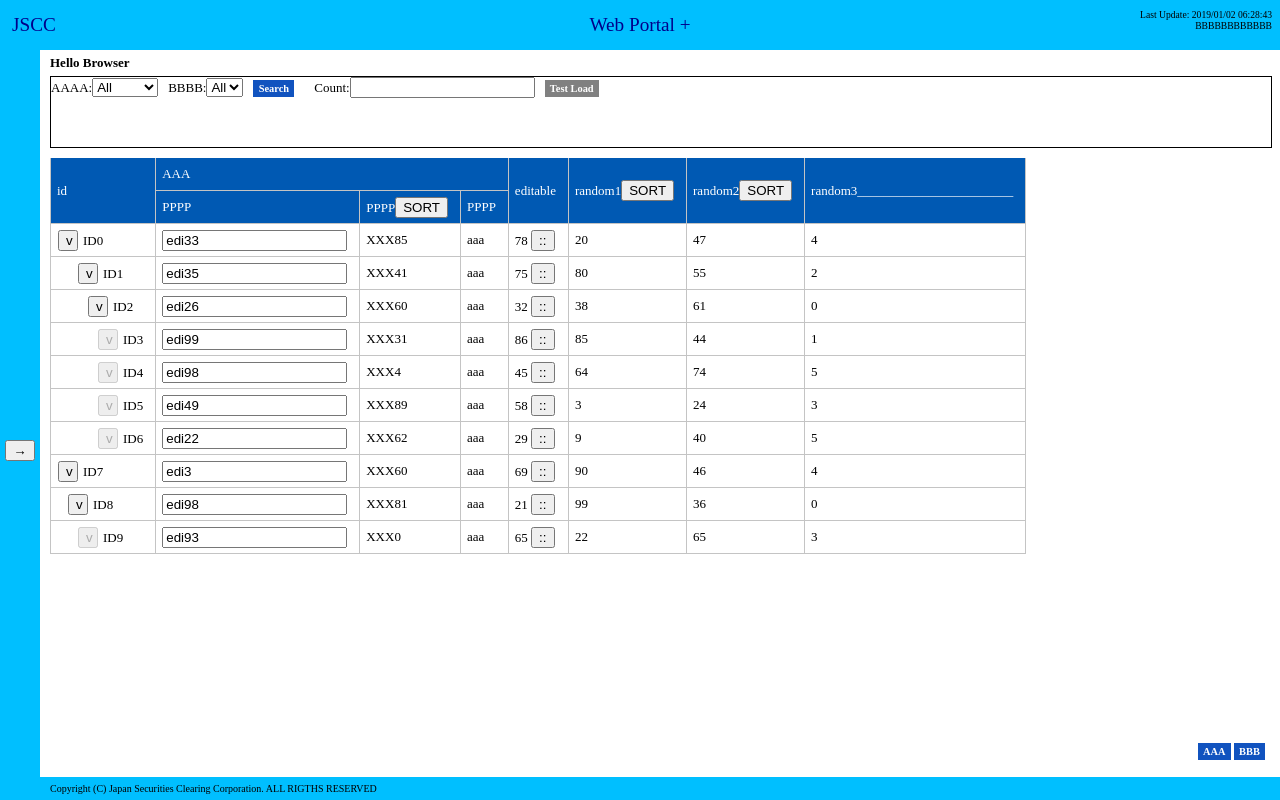
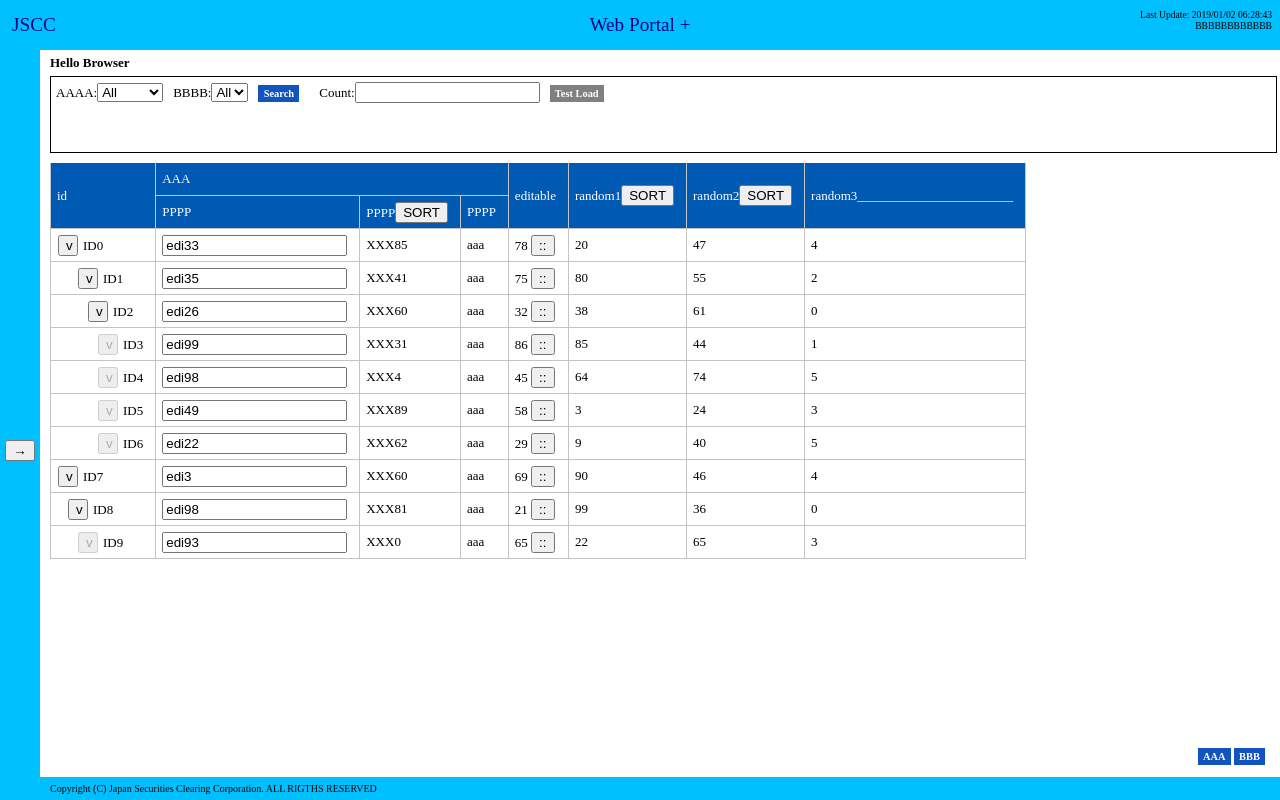
Before and after one commit to nn-ii/wppfff, a React (Create React App) app in the folder src/: page / in a window 1280 px wide. Built offline with nearby package versions, Linux system fonts and the light colour scheme; the HTML template or start-up script is replaced by a standard one.

Commit message:
a little style change

```diff
--- a/src/components/Home.js
+++ b/src/components/Home.js
@@ -155,7 +155,9 @@ class Home extends PureComponent {
             height: "70px",
             width: "100%",
             border: "1px solid black",
-            overflowWrap: "break-word"
+            overflowWrap: "break-word",
+            paddingTop: "5px",
+            paddingLeft: "5px"
           }}
         >
           <label style={{ marginRight: "10px" }}>
```
